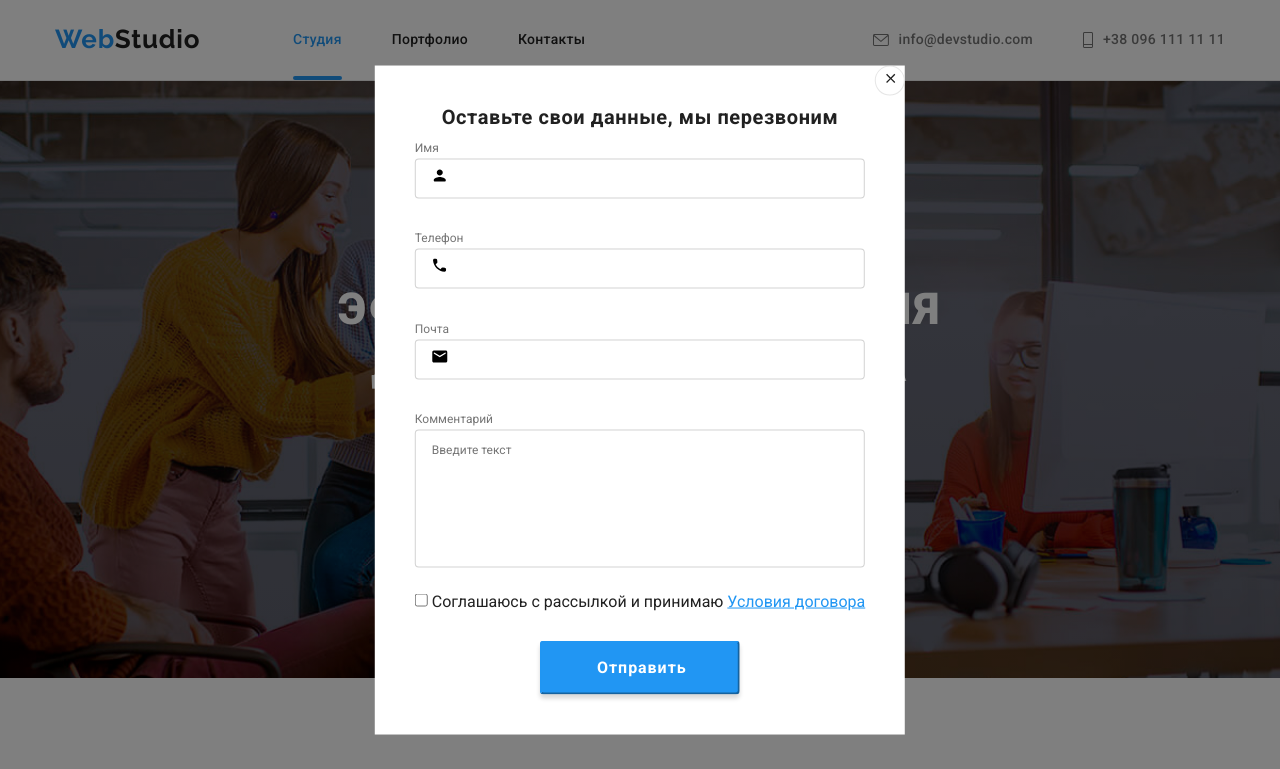
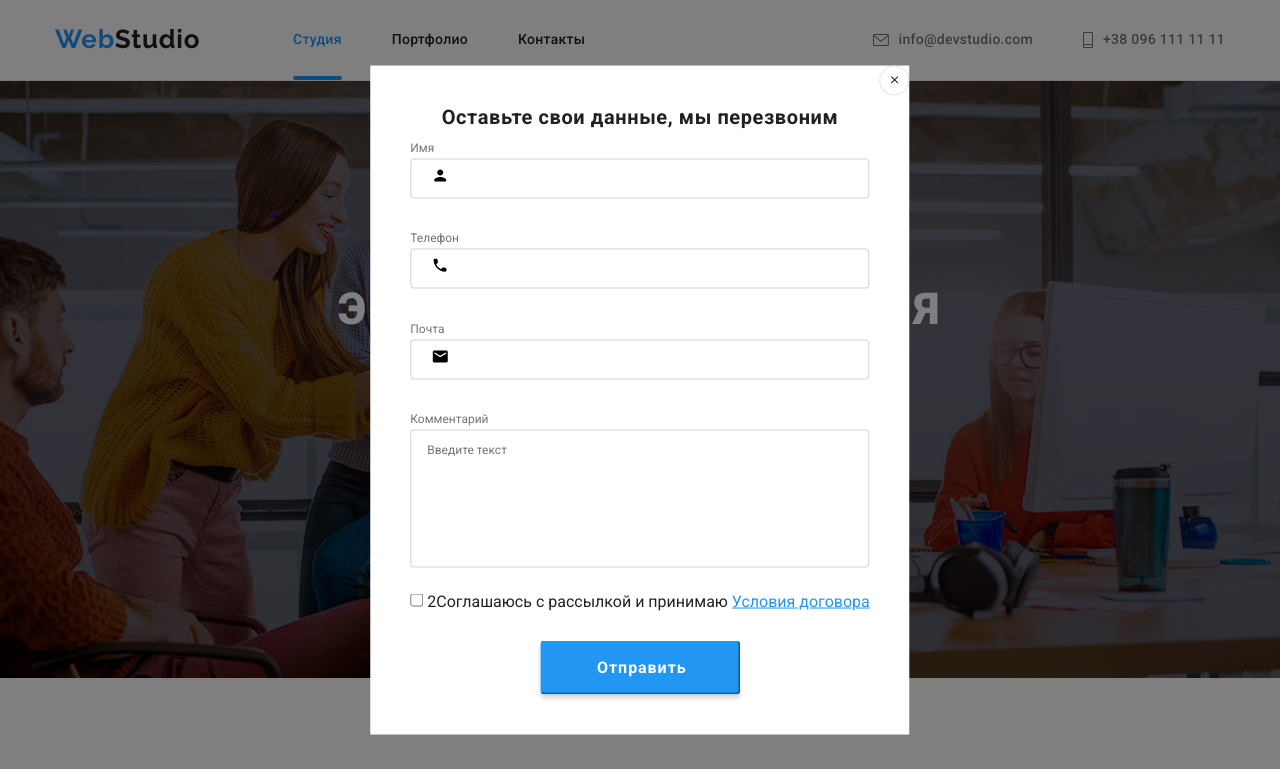
Before and after one commit to zTjamm/goit-markup-hw-06, a plain HTML site: page index.html in a window 1280 px wide. Both pictures are taken after a click on the button "Заказать услугу". Shown: the top 769 px of the page. Drawn offline with Linux system fonts and the light colour scheme.

Commit message:
Update index.html

```diff
--- a/index.html
+++ b/index.html
@@ -53,7 +53,7 @@
                 <div class="modal">
                     <button class="button-close" data-modal-close>
                         <div class="icon-closed">
-                            <svg width="15px" height="15px">
+                            <svg width="12px" height="12px">
                                 <use href="./images/icons.svg#icon-close"></use>
                             </svg>
                         </div>
@@ -79,10 +79,14 @@
                         <label for="comment">Комментарий</label>
                             <textarea name="feedback" rows="8" placeholder="Введите текст"></textarea>
                     <div class="modal-footer">
-                        <label>
-                            <input type="checkbox" name="contract" />
-                            Соглашаюсь с рассылкой и принимаю <a href="#" class="contract-color">Условия договора</a>
-                        </label>
+                           <ul>
+                                <li class="boxli">
+                                    <label class="lable">
+                                        <input class="checkbox" type="checkbox" name="topic" value="html" />
+                                        <span class="icon" ></span>2Соглашаюсь с рассылкой и принимаю <a href="#" class="contract-color">Условия договора</a>
+                                    </label>
+                                </li>
+                           </ul>
                         <button type="submit">Отправить</button>
                     </div>
                     </form>
```
